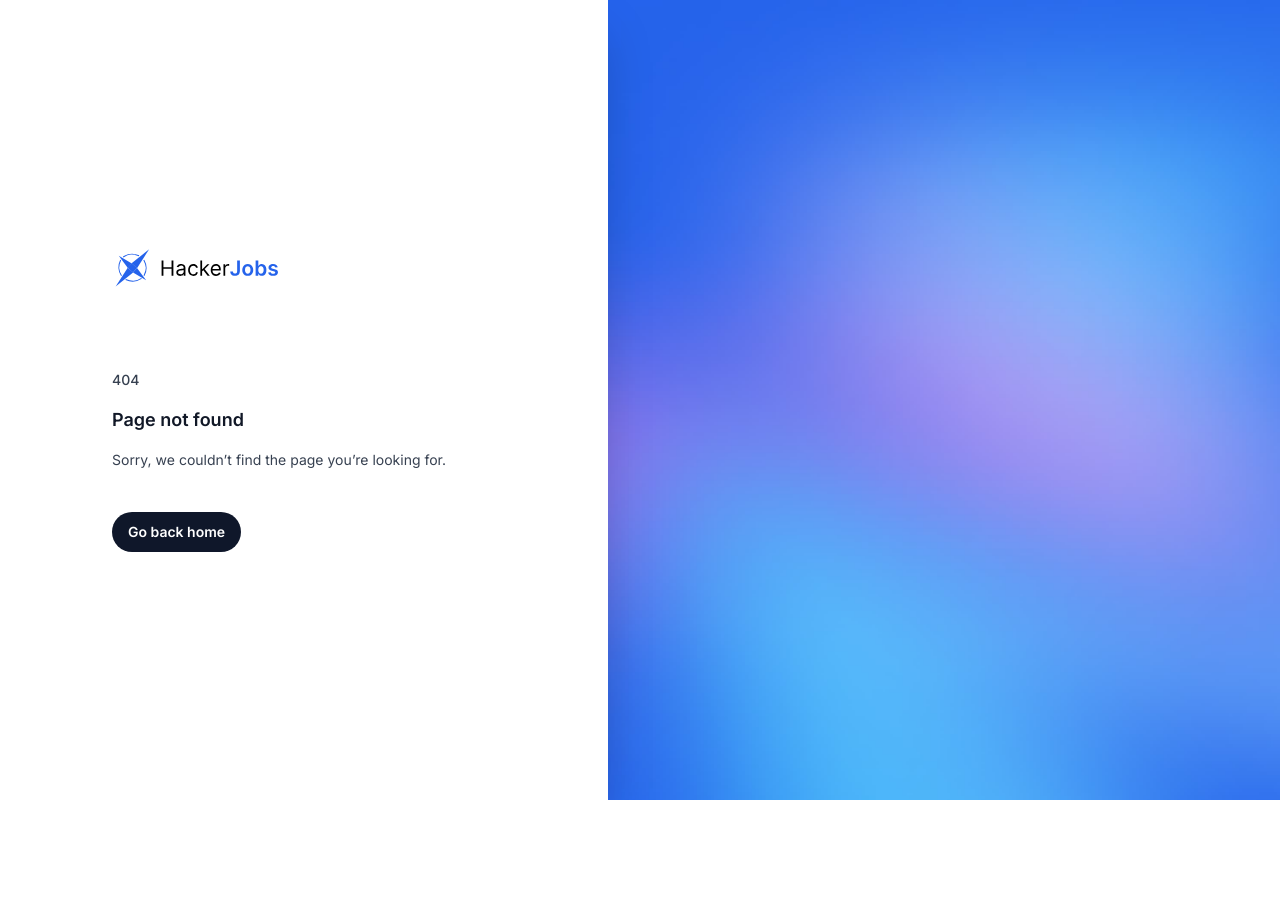
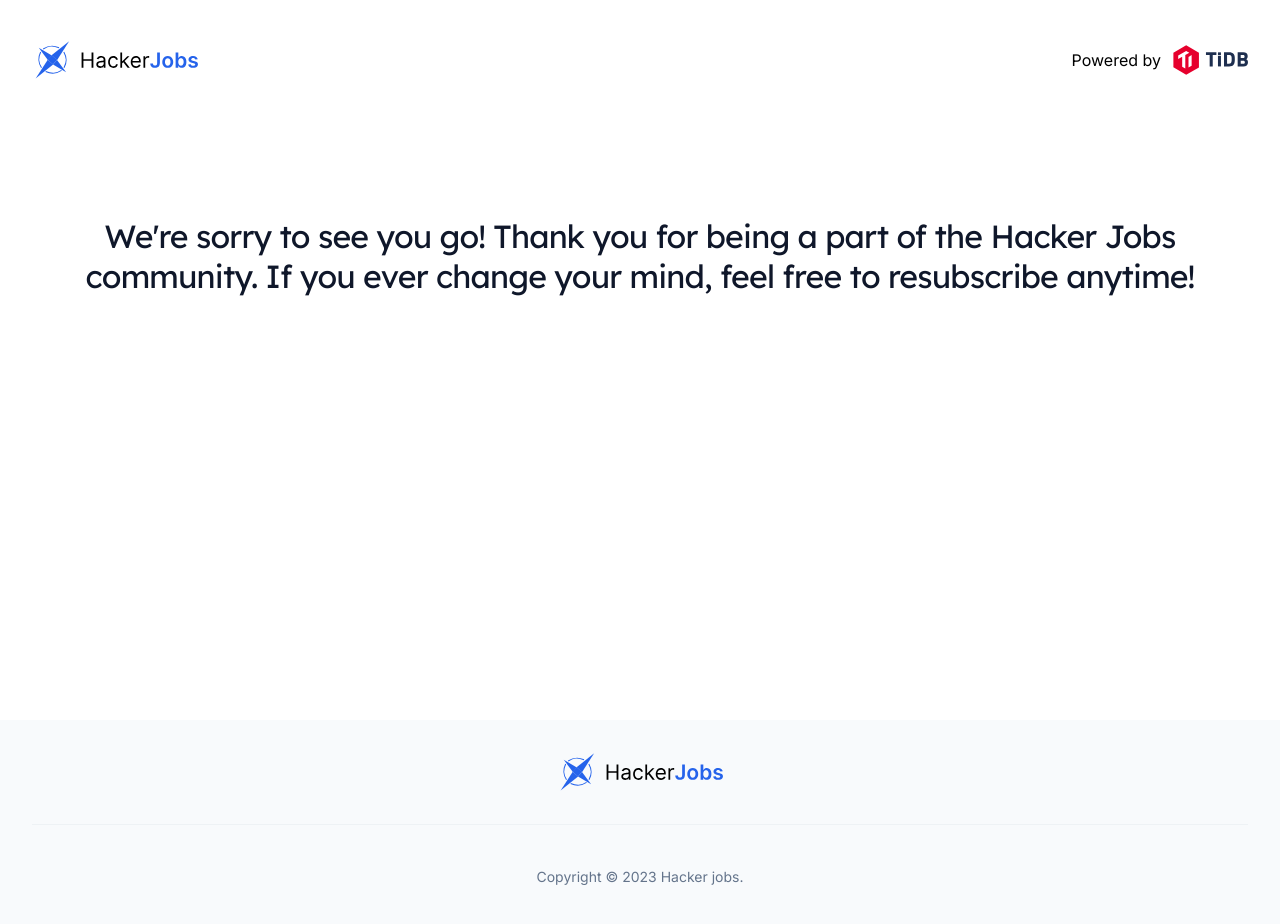
Before and after one commit to indrapranesh/hackernews-jobs, a Next.js app: page /unsubscribe in a window 1280 px wide. Before the commit this address had no page. Shown: the top 924 px of the page. Before the commit the page ends 800 px from the top, so only its background shows below. Built offline with nearby package versions, Linux system fonts and the light colour scheme.

Commit message:
add unsubscribe page

```diff
--- /dev/null
+++ b/src/pages/unsubscribe.jsx
@@ -0,0 +1,25 @@
+import { Container } from "@/components/Container";
+import { useRouter } from "next/router";
+import { useEffect } from "react";
+
+
+export default function Unsubscribe() {
+
+    const router = useRouter();
+    useEffect(() => {
+        setTimeout(() => {
+            router.replace('/')
+        }, 10000)
+    },[])
+
+    return (
+    <>
+    <Container className="min-h-3/4 flex  justify-center">
+    <h5 className="pt-24 font-display text-xl tracking-tight text-center text-slate-900 sm:text-3xl">
+    We're sorry to see you go! Thank you for being a part of the Hacker Jobs community. If you ever change your mind, feel free to resubscribe anytime!
+                </h5>
+    </Container>
+    </>
+
+    )
+}
```
